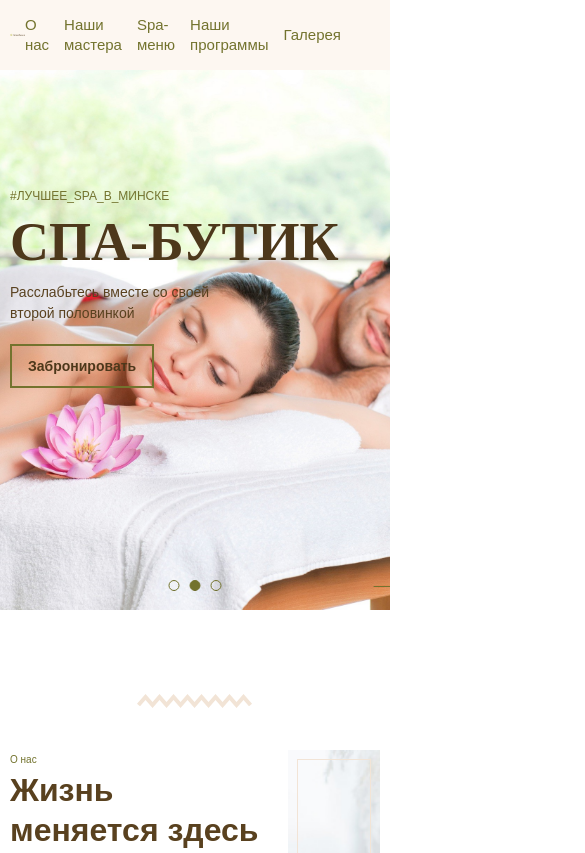
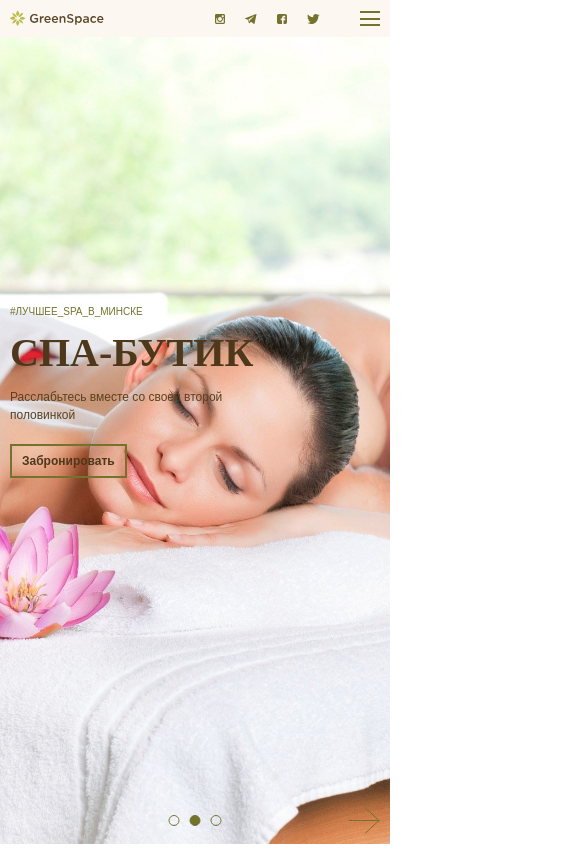
Before and after one commit to OksanaBakuta/spa, a website: page app/index.html in a window 390 px wide. Shown: the top 853 px of the page, 585 px wide, since content can reach past the window. Drawn offline with nearby package versions, Linux system fonts and the light colour scheme; files that its build step writes are made by us from their sources; files whose address does not match are found by name.

Commit message:
added media for header

```diff
--- a/app/index.html
+++ b/app/index.html
@@ -14,8 +14,9 @@
     <div class="header-top">
       <div class="header-top__inner">
         <a class="logo" href="#">
-          <img class="logo-img" src="images/logo.svg" alt="logo">
+          <img class="logo__img" src="images/logo.svg" alt="logo">
         </a>
+        <div class="menu-btn"><span></span></div>
         <nav class="menu">
           <ul class="menu__list">
             <li class="menu__item">
@@ -99,7 +100,7 @@
 
   <main>
 
-    <section class="about line-bg">
+    <!-- <section class="about line-bg">
       <div class="container">
         <div class="about__inner">
           <div class="about__content">
@@ -135,9 +136,9 @@
           </div>
         </div>
       </div>
-    </section>
+    </section> -->
 
-    <section class="team">
+    <!-- <section class="team">
       <div class="container">
         <div class="subtitle">Наши мастера</div>
         <h4 class="title">
@@ -203,9 +204,9 @@
           </a>
         </div>
       </div>
-    </section>
+    </section> -->
 
-    <section class="services line-bg">
+   <!--  <section class="services line-bg">
       <div class="container">
         <div class="tabs">
           <div class="tabs__top">
@@ -571,9 +572,9 @@
             </a>
           </div>
         </div>
-    </section>
+    </section> -->
 
-    <section class="programs">
+    <!-- <section class="programs">
       <div class="container">
         <div class="subtitle">Наши программы</div>
         <h4 class="title">Программы проверенные сотнями клиентов</h4>
@@ -623,9 +624,9 @@
         </div>
         <a class="slider__link btn-link" href="#"> <span>Забронировать</span> </a>
       </div>
-    </section>
+    </section> -->
 
-    <section class="gallery line-bg">
+   <!--  <section class="gallery line-bg">
       <div class="container">
         <div class="subtitle">Что мы предлагаем</div>
         <h4 class="title">Фотогаллерея</h4>
@@ -664,10 +665,10 @@
           </a>
         </div>
       </div>
-    </section>
+    </section> -->
   </main>
 
-  <footer class="footer">
+  <!-- <footer class="footer">
     <div class="container">
       <div class="footer__inner">
         <div class="footer__item">
@@ -717,7 +718,7 @@
         </div>
       </div>
     </div>
-  </footer>
+  </footer> -->
 
 
   <script src="js/main.min.js"></script>
--- a/app/js/main.js
+++ b/app/js/main.js
@@ -1,4 +1,9 @@
 $(function(){
+
+  $('.menu-btn').on('click', function(){
+    $('.menu').toggleClass('menu--active');
+    $('.menu-btn').toggleClass('menu-btn--active');
+  });
 
   $('.tabs__btn').on('click', function(e){
     e.preventDefault();
--- a/app/scss/_media.scss
+++ b/app/scss/_media.scss
@@ -0,0 +1,132 @@
+@media (max-width: 1300px){
+  .more{
+    right: 10px;
+  }
+}
+
+@media (max-width: 768px){
+  .menu-btn{
+    display: flex;
+    order: 1;
+    z-index: 6;
+    &.menu-btn--active{
+      height: 20px;
+      span{
+        display: none;
+      }
+      &::before,
+      &::after{
+        top: 50%;
+        transform: translateY(-50%);
+      }
+      &::before{
+        transform: rotate(45deg);
+      }
+      &::after{
+        transform: rotate(-45deg);
+      }
+    }
+  }
+  .logo{
+    z-index: 6;
+  }
+  .header-top{
+    position: fixed;
+    z-index: 5;
+    width: 100%;
+    padding: 5px 0;
+    &__inner{
+      justify-content: flex-start;
+    }
+    &::before{
+      content: '';
+      position: absolute;
+      left: 0;
+      top: 0;
+      width: 100%;
+      height: 100%;
+      background-color: $bg;
+      z-index: 5;
+    }
+  }
+  .social{
+    margin: 0 40px 0 auto;
+    z-index: 6;
+    &__link + .social__link{
+      margin-left: 20px;
+    }
+  }
+  .menu{
+    position: absolute;
+    z-index: 4;
+    width: 100%;
+    top: 65px;
+    left: 0;
+    padding: 0;
+    margin-right: -10px;
+    transform: translateY(-300px);
+    transition: all .3s;
+    &__list{
+      display: block;
+      background-color: $accent;
+      text-align: center;
+    }
+    ul.menu__list{
+      padding: 15px 0;
+    }
+    &__item + .menu__item{
+      margin-left: 0;
+    }
+    &__item{
+      margin-bottom: 15px;
+      color: $bg;
+    }
+    &__link{
+      padding: 5px 20px;
+    }
+    &.menu--active{
+      transform: translateY(0);
+    }
+  }
+  .slider{
+    height: 100vh;
+    &__item-inner{
+      height: 100vh;
+      min-height: 200px;
+      align-items: center;
+    }
+  }
+}
+
+@media (max-width: 460px){
+  body{
+    font-size: 12px;
+    line-height: 18px;
+  }
+  .slider{
+    &__subtitle{
+      font-size: 10px;
+    }
+    &__title{
+      font-size: 40px;
+      line-height: 70px;
+    }
+    &__text{
+      line-height: 18px;
+    }
+  }
+  .btn-link{
+    padding: 7px 10px;
+  }
+  .logo{
+    &__img{
+      height: 27px;
+    }
+  }
+}
+
+@media (max-width:360px){
+  .social{
+    margin: 0 auto;
+  }
+}
--- a/app/scss/style.scss
+++ b/app/scss/style.scss
@@ -14,6 +14,36 @@
     display: flex;
     justify-content: space-between;
     align-items: center;
+  }
+}
+
+.menu-btn{
+  width: 20px;
+  height: 15px;
+  display: none;
+  align-items: center;
+  cursor: pointer;
+  position: relative;
+  span{
+    width: 100%;
+    height: 2px;
+    background-color: $accent;
+  }
+  &::before,
+  &::after{
+    content: '';
+    position: absolute;
+    left: 0;
+    width: 100%;
+    height: 2px;
+    background-color: $accent;
+    transition: all .3s;
+  }
+  &::before{
+    top: 0;
+  }
+  &::after{
+    bottom: 0;
   }
 }
 
```
Also changed, not shown: app/js/main.min.js, 1 other file.
